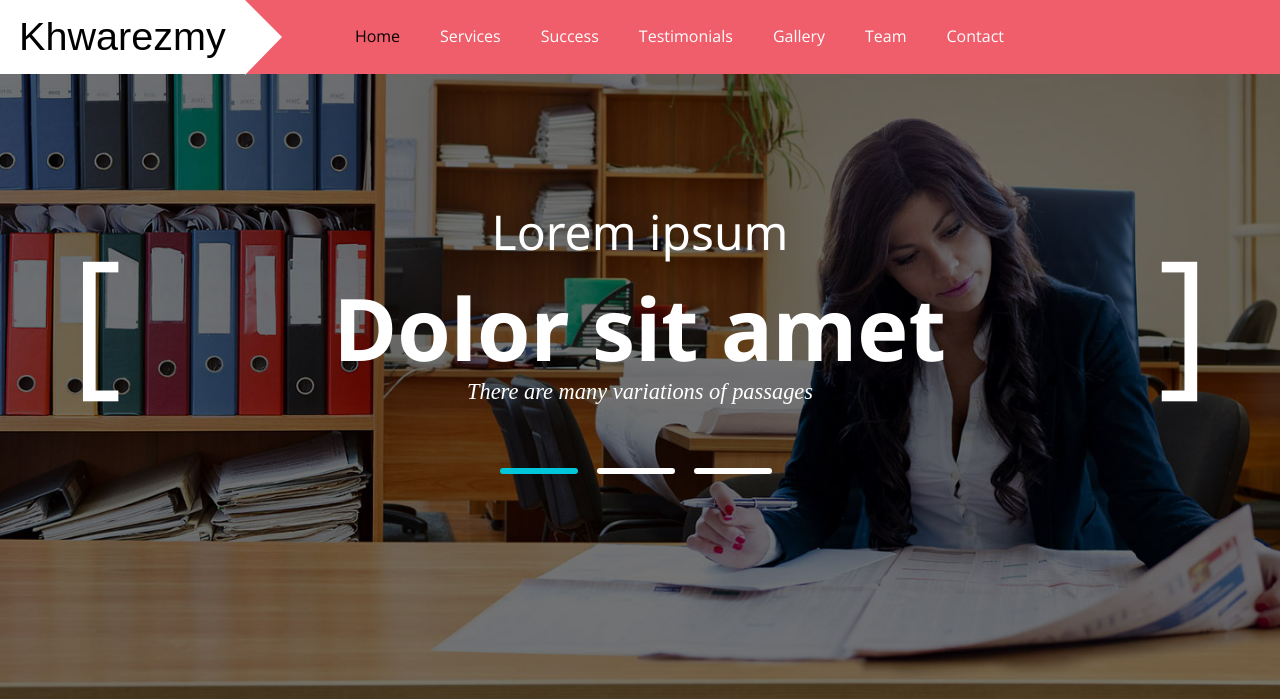
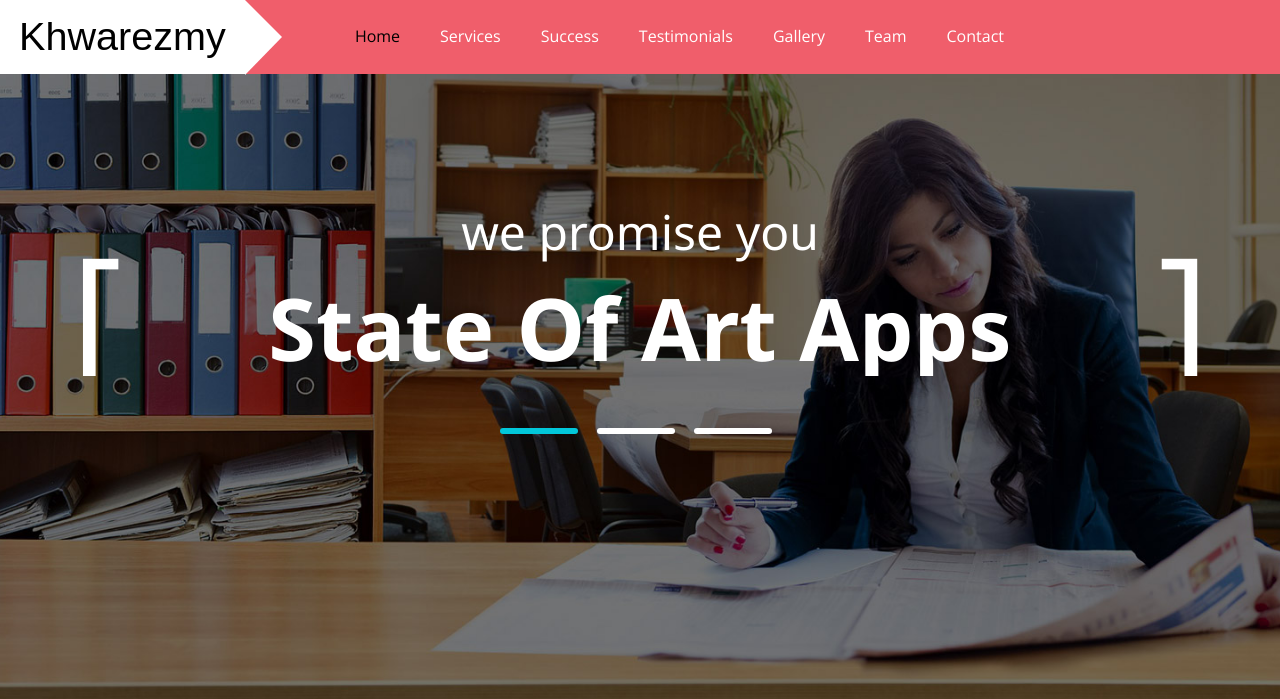
Before and after one commit to mahdy-nasr/khwarezmy, a PHP site: page / in a window 1280 px wide. Shown: the top 699 px of the page. Run offline with PHP 8.4, Linux system fonts and the light colour scheme.

Commit message:
done with services and slider

```diff
--- a/index.php
+++ b/index.php
@@ -107,13 +107,13 @@ Author URL: http://khwarezmy.com
 		 <div class="slider">
 			<ul class="rslides" id="slider2">
 			  <li><div class="banner-text"><b>[</b>
-		<h2>Lorem ipsum <span>Dolor sit amet</span></h2>
-		<h6>There are many variations of passages</h6><b class="right-a">]</b>
+		<h2> we promise you <span>State Of Art Apps</span></h2>
+		<h6>                                  </h6><b class="right-a">]</b>
 	</div></li>
 			  <li><div class="banner-text"><b>[</b>
 
-		<h2> Masagni dolores  <span> Voluptaquisquam</span></h2>
-		<h6>There are many variations of passages</h6><b class="right-a">]</b>
+		<h2> we promise you  <span> 24/7 communication </span></h2>
+		<h6>    					</h6><b class="right-a">]</b>
 	</div></li>
 			  <li><div class="banner-text"><b>[</b>
 		<h2>Lorem ipsum <span>Dolor sit amet</span></h2>
```
